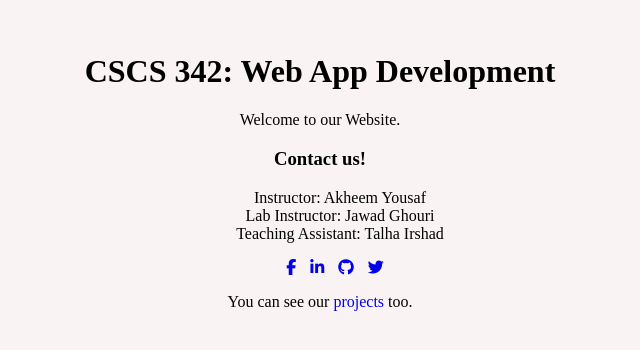
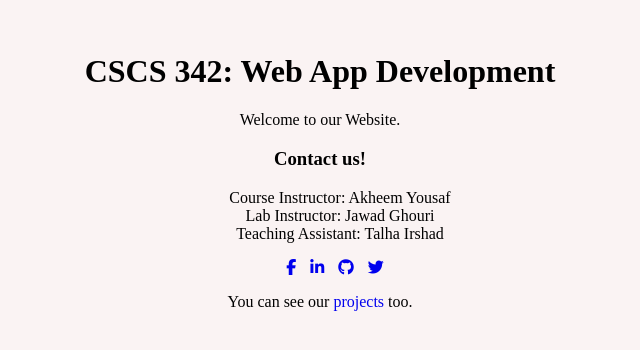
Before and after one commit to jawadghouri/CS342.github.io, a plain HTML site: page index.html in a window 1280 px wide. Shown: the part 166-516 px from the top of the page, 320-960 px from the left. Drawn offline with Linux system fonts and the light colour scheme.

Commit message:
instructors added

```diff
--- a/index.html
+++ b/index.html
@@ -16,7 +16,7 @@
             <p>Welcome to our Website.</p>
             <h3>Contact us!</h3>
             <ul>
-                <li>Instructor: Akheem Yousaf</li>
+                <li>Course Instructor: Akheem Yousaf</li>
                 <li>Lab Instructor: Jawad Ghouri</li>
                 <li>Teaching Assistant: Talha Irshad</li>
             </ul>
```
